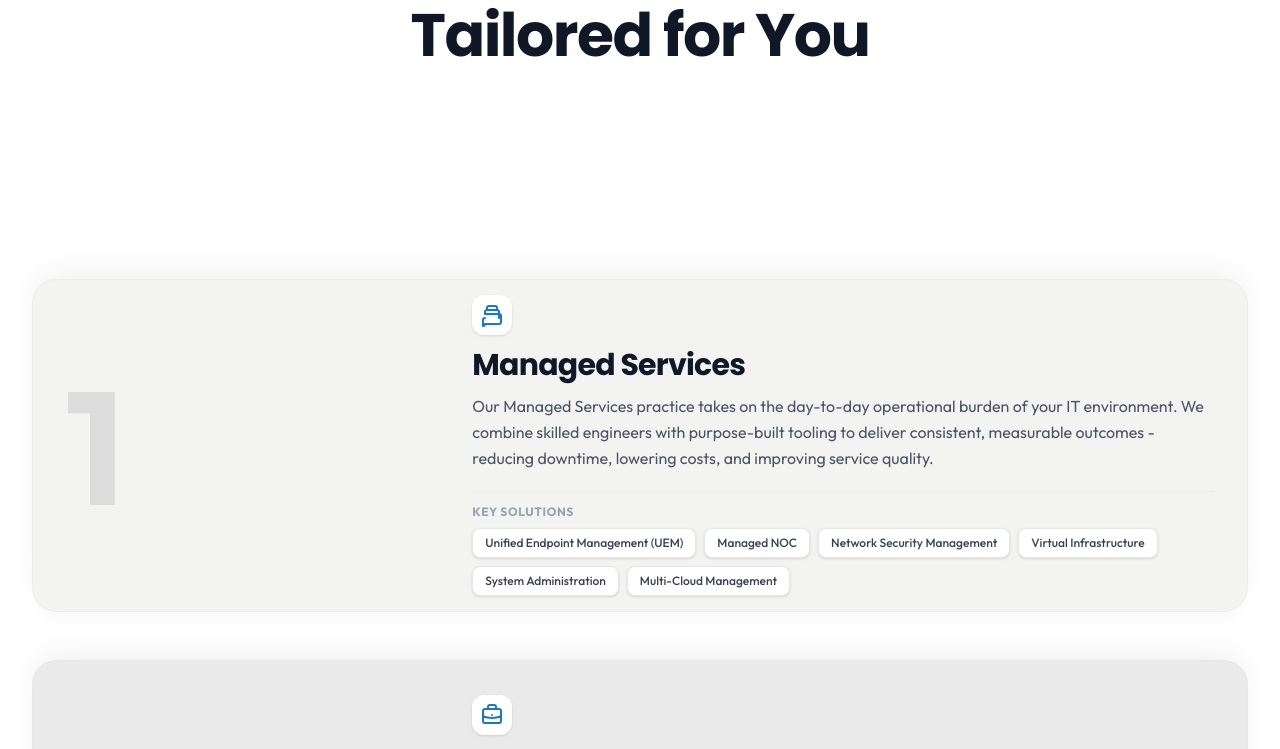
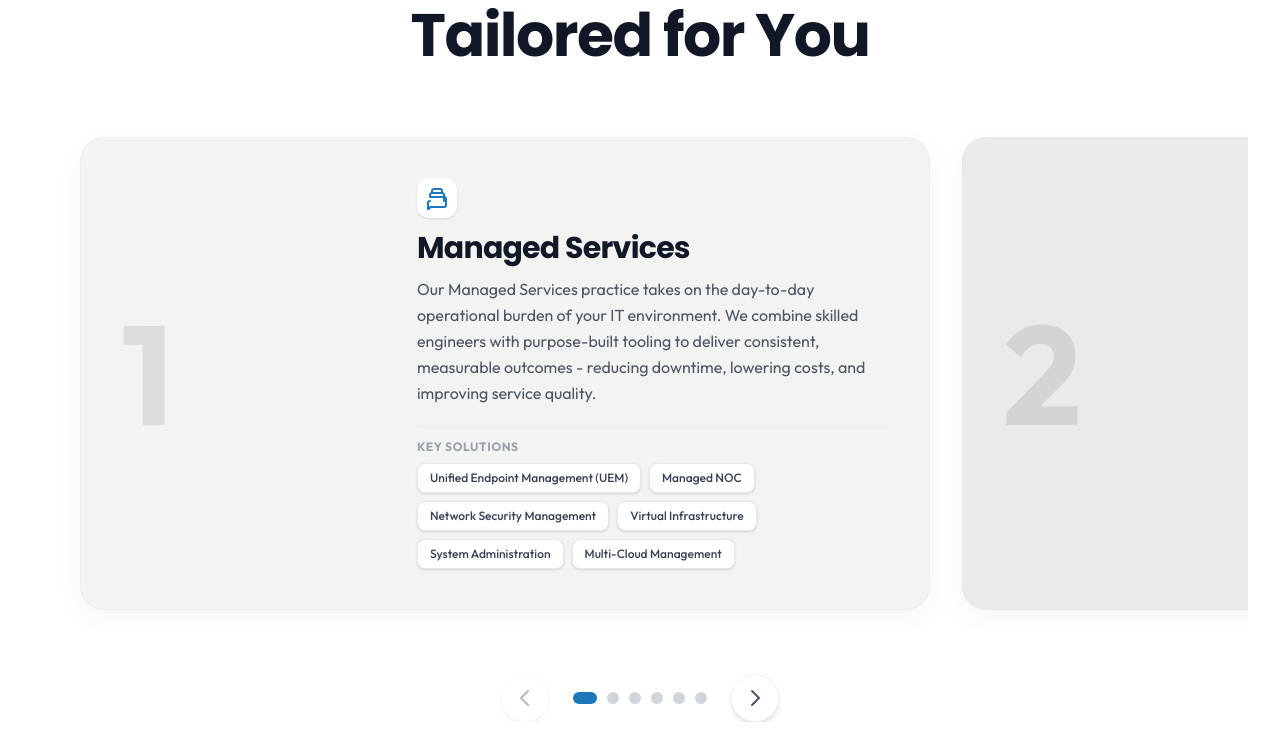
Before and after one commit to DiviyaBhatia/trishield, a Next.js app: page / in a window 1280 px wide. Shown: the part 1110-1859 px from the top of the page. Built offline with nearby package versions, Linux system fonts and the light colour scheme.

Commit message:
style: update hero title and refactor services layout to horizontal scroll

```diff
--- a/src/components/Hero.jsx
+++ b/src/components/Hero.jsx
@@ -7,7 +7,7 @@ const Hero = ({ onContactClick }) => {
 
       <div className="relative z-10 max-w-3xl mx-auto flex flex-col items-center justify-center">
         <h1 className="text-[44px] md:text-6xl font-thin leading-tight mb-8">
-          Unlock Your Potential with <br /><span className="text-[#1d77ba] font-semibold">Our Solutions</span>
+          Your Global Partner <br /><span className="text-[#1d77ba] font-semibold">For IT Solutions</span>
         </h1>
 
         <p
--- a/src/components/Services.jsx
+++ b/src/components/Services.jsx
@@ -1,78 +1,9 @@
 "use client";
-import { useEffect, useLayoutEffect, useRef, useState } from "react";
+import { useRef, useState } from "react";
 
 const Services = () => {
-  const headingRef = useRef(null);
-  const stackRef = useRef(null);
-  const precedingRef = useRef(null);
-  const lastCardRef = useRef(null);
-  const cardRefs = useRef([]);
-  const [headingHeight, setHeadingHeight] = useState(220);
-  const [lastCardHeight, setLastCardHeight] = useState(416);
-  // Natural (un-stuck) distance from the top of the card stack to where the last
-  // card's own row begins — i.e. the combined height of cards 1-5 plus their gaps.
-  const [precedingHeight, setPrecedingHeight] = useState(null);
-  const [revealed, setRevealed] = useState(() => new Set());
-
-  useLayoutEffect(() => {
-    const update = () => {
-      if (headingRef.current) setHeadingHeight(headingRef.current.offsetHeight);
-      if (lastCardRef.current) setLastCardHeight(lastCardRef.current.offsetHeight);
-      if (stackRef.current && precedingRef.current) {
-        const containerTop = stackRef.current.getBoundingClientRect().top;
-        const rowTop = precedingRef.current.getBoundingClientRect().top;
-        setPrecedingHeight(rowTop - containerTop);
-      }
-    };
-    update();
-    const observer = new ResizeObserver(update);
-    if (headingRef.current) observer.observe(headingRef.current);
-    if (lastCardRef.current) observer.observe(lastCardRef.current);
-    window.addEventListener("resize", update);
-    return () => {
-      observer.disconnect();
-      window.removeEventListener("resize", update);
-    };
-  }, []);
-
-  // All cards share the same pinned position (see cardStyle.top below), so a later
-  // card fully covers the one before it the moment it locks in place — no extra JS
-  // needed to cap how many are visible. What position:sticky can't give us on its own
-  // is an eased arrival: sticky clamps instantly once a card reaches its offset, which
-  // reads as a snap. This fades + rises the first card into place the first time it
-  // enters the viewport, so its settle feels eased instead of abrupt — only card 1 gets
-  // this treatment; the rest render fully visible immediately.
-  useEffect(() => {
-    const observer = new IntersectionObserver(
-      (entries) => {
-        entries.forEach((entry) => {
-          if (!entry.isIntersecting) return;
-          const index = Number(entry.target.dataset.cardIndex);
-          setRevealed((prev) => (prev.has(index) ? prev : new Set(prev).add(index)));
-          observer.unobserve(entry.target);
-        });
-      },
-      // Shrinks the effective viewport to its top ~75%, so a card only counts as
-      // "arrived" once it's nearing its pinned position (well within view) — not the
-      // instant its bottom edge peeks in from below, which would finish the fade long
-      // before it locks in. Cards clamp well below the very top, so this can't be
-      // shrunk too aggressively or the zone excludes the clamp point entirely.
-      { rootMargin: "0px 0px -25% 0px" }
-    );
-    if (cardRefs.current[0]) observer.observe(cardRefs.current[0]);
-    return () => observer.disconnect();
-  }, []);
-
-  const HEADING_TOP = 100;
-  const CARD_GAP = 24;
-  const LAST_CARD_ROW_HEIGHT = 500;
-  // Extra scroll distance after the heading settles at the top before card 1 starts
-  // arriving — without this, the card stack's natural position lines up exactly with
-  // the heading's, so card 1 engages at the same moment (or earlier) instead of after.
-  const CARD_START_DELAY = 150;
-  const firstCardTop = HEADING_TOP + headingHeight + CARD_GAP;
-  // Natural distance from the heading's own baseline to where the card stack begins.
-  const cardsBaselineOffset = headingHeight + CARD_GAP + CARD_START_DELAY;
+  const scrollRef = useRef(null);
+  const [activePage, setActivePage] = useState(0);
 
   const servicesData = [
     {
@@ -155,100 +86,84 @@ const Services = () => {
     }
   ];
 
-  // Every card shares this same pinned top — see cardStyle below. Kept for the
-  // release-height formula, which still needs a concrete last-card offset.
-  const lastCardTop = firstCardTop;
-  // Solve for the placeholder height that makes the heading's own sticky dwell
-  // (releaseHeight - headingHeight) end at the same scroll position where the last
-  // card's own dwell (LAST_CARD_ROW_HEIGHT - lastCardTop - lastCardHeight) ends,
-  // given the card stack's baseline now starts `cardsBaselineOffset` (not zero) below
-  // the heading's own baseline — see the placeholder/stack markup below for the
-  // containing-block mechanics this is compensating for.
-  const releaseHeight =
-    precedingHeight != null
-      ? cardsBaselineOffset + precedingHeight + LAST_CARD_ROW_HEIGHT - lastCardTop - lastCardHeight + HEADING_TOP + headingHeight
-      : null;
+  const scrollToPage = (pageIndex) => {
+    if (scrollRef.current) {
+      const card = scrollRef.current.querySelector(".snap-center");
+      if (card) {
+        const cardWidth = card.offsetWidth;
+        const gap = 32; // gap-8 = 32px
+        scrollRef.current.scrollTo({
+          left: pageIndex * (cardWidth + gap),
+          behavior: "smooth"
+        });
+        setActivePage(pageIndex);
+      }
+    }
+  };
+
+  const scrollLeft = () => {
+    if (activePage > 0) {
+      scrollToPage(activePage - 1);
+    }
+  };
+
+  const scrollRight = () => {
+    if (activePage < servicesData.length - 1) {
+      scrollToPage(activePage + 1);
+    }
+  };
+
+  const handleScroll = () => {
+    if (scrollRef.current) {
+      const { scrollLeft } = scrollRef.current;
+      const card = scrollRef.current.querySelector(".snap-center");
+      if (card) {
+        const cardWidth = card.offsetWidth;
+        const gap = 32;
+        const index = Math.round(scrollLeft / (cardWidth + gap));
+        if (index >= 0 && index < servicesData.length) {
+          setActivePage(index);
+        }
+      }
+    }
+  };
 
   return (
-    <div className="bg-white text-black w-full py-20 px-8">
+    <div className="bg-white text-black w-full py-20 px-4 md:px-8">
       <div className="max-w-7xl mx-auto">
-        {/*
-          The heading placeholder is sized to `releaseHeight` (computed above) instead
-          of its natural content height, and the card stack right after it is pulled up
-          by the same amount via negative margin. Net effect: the heading's own sticky
-          containing block ends right where the last card settles, instead of inheriting
-          the cards' much taller shared containing block — so it releases promptly
-          instead of staying pinned through the last card's entire trailing dwell. The
-          negative margin means the placeholder adds no extra page height, so nothing
-          below shifts.
-        */}
-        <div style={{ height: releaseHeight ?? undefined }}>
-          <div
-            ref={headingRef}
-            className="sticky z-20 bg-white w-full text-center pb-8"
-            style={{ top: `${HEADING_TOP}px` }}
-          >
+
+        {/* Title Section */}
+        <div className="w-full text-center pb-12">
           <div className="mb-6">
             <p className="inline-block px-4 py-2 border border-[#1d77ba]/30 rounded-full text-sm font-bold text-[#1d77ba] uppercase tracking-wide bg-transparent font-poppins">
               WHAT WE DO
             </p>
           </div>
-            <h2 className="text-3xl sm:text-4xl md:text-5xl lg:text-6xl font-bold leading-tight mt-4 font-poppins tracking-tight max-w-4xl mx-auto text-center text-gray-900">
+          <h2 className="text-3xl sm:text-4xl md:text-5xl lg:text-6xl font-bold leading-tight mt-4 font-poppins tracking-tight max-w-4xl mx-auto text-gray-900">
             Explore Our Comprehensive Range of{' '}
             <span className="text-[#1d77ba] font-normal">Innovative Services</span>{' '}
             Tailored for You
           </h2>
         </div>
-        </div>
 
-        {/* Sticky Card Relay: each card pins at the same spot as the last, so the
-            newest one simply replaces the previous rather than the stack marching
-            down the page. */}
+        {/* Horizontal scroll container wrapper */}
+        <div className="relative w-full overflow-hidden">
+
+          {/* Scrollable Row */}
           <div
-          ref={stackRef}
-          className="relative w-full flex flex-col gap-12"
-          style={{
-            marginTop: releaseHeight != null ? `-${releaseHeight - cardsBaselineOffset}px` : undefined,
-          }}
+            ref={scrollRef}
+            onScroll={handleScroll}
+            className="flex overflow-x-auto snap-x snap-mandatory scroll-smooth gap-8 w-full py-4 no-scrollbar [scrollbar-width:none] [-ms-overflow-style:none] [&::-webkit-scrollbar]:hidden px-4 md:px-12"
           >
             {servicesData.map((service, index) => {
-            const isLast = index === servicesData.length - 1;
-            const isFirst = index === 0;
-            const isRevealed = revealed.has(index);
-            // Only the first card gets the fade + rise entrance; the rest render fully
-            // visible immediately (they're covered by later cards long before a repeat
-            // entrance would ever be noticed anyway).
-            const revealClassName = isFirst
-              ? `transition-all duration-700 ease-out ${isRevealed ? "opacity-100 translate-y-0" : "opacity-0 translate-y-8"}`
-              : "opacity-100 translate-y-0";
-            const cardClassName = `sticky w-full rounded-3xl p-6 md:p-8 shadow-[0_-12px_30px_-5px_rgba(0,0,0,0.06),0_15px_15px_-5px_rgba(0,0,0,0.02)] border border-gray-200/50 flex flex-col md:flex-row gap-6 items-start md:items-center overflow-y-auto [scrollbar-width:none] [-ms-overflow-style:none] [&::-webkit-scrollbar]:hidden ${revealClassName} ${service.colorClass.bg}`;
-            const cardStyle = {
-              // Every card pins at the same spot — the newest one fully covers the
-              // previous the moment it locks in, instead of each settling lower down.
-              top: `${firstCardTop}px`,
-              // Explicit ascending stack order so each later card always paints over
-              // the one before it, rather than relying on implicit DOM-order fallback
-              // for z-index: auto.
-              zIndex: index + 1,
-              // Caps the card to whatever space is actually left below the pinned
-              // heading, so its bottom edge can never run past the viewport — a fixed
-              // 400px (the old min-height) was taller than that leftover space on
-              // plenty of real screens. Floors at 220px so it never collapses to
-              // nothing on very short viewports. Content spacing above is trimmed to
-              // actually fit that range in the common case; overflow-y-auto (scrollbar
-              // hidden cosmetically, still scrollable) is only the fallback for
-              // genuinely tight viewports where it still doesn't.
-              height: `clamp(220px, calc(100vh - ${firstCardTop}px - 24px), 400px)`,
-            };
-            const setCardRef = (el) => {
-              cardRefs.current[index] = el;
-              if (isLast) lastCardRef.current = el;
-            };
-            const cardContent = (
-              <>
+              return (
+                <div
+                  key={index}
+                  className={`snap-center w-[85vw] md:w-[850px] flex-shrink-0 rounded-3xl p-6 md:p-10 shadow-[0_10px_30px_rgba(0,0,0,0.04),0_1px_3px_rgba(0,0,0,0.02)] border border-gray-200/50 flex flex-col md:flex-row gap-6 md:gap-10 items-center transition-all duration-300 hover:shadow-xl hover:-translate-y-1 ${service.colorClass.bg}`}
+                >
                   {/* Left Column: Huge Number */}
-                <div className="md:col-span-4 text-left md:w-1/3 flex-shrink-0">
-                  <span className="text-[120px] md:text-[160px] font-extrabold text-gray-900/10 leading-none font-poppins select-none">
+                  <div className="md:w-1/3 flex-shrink-0 text-center md:text-left flex items-center justify-center md:justify-start">
+                    <span className="text-[100px] md:text-[140px] font-extrabold text-gray-900/10 leading-none font-poppins select-none">
                       {index + 1}
                     </span>
                   </div>
@@ -277,34 +192,49 @@ const Services = () => {
                       </div>
                     </div>
                   </div>
-              </>
-            );
-
-            // Only the last card gets wrapped in a taller row, giving its sticky child
-            // just enough room to hold its offset for a moment before detaching — kept
-            // short so the pinned heading above releases right as the last card
-            // arrives, not after a long trailing hold. Non-last cards stay direct flex
-            // children (unwrapped) — wrapping them here would collapse to the card's
-            // own height with zero slack and silently disable their sticky behavior.
-            if (isLast) {
-              return (
-                <div key={index} className="relative" style={{ minHeight: LAST_CARD_ROW_HEIGHT }}>
-                  {/* Marks where the last card's row begins — measured to size the
-                      heading's independent release point (see releaseHeight above). */}
-                  <div ref={precedingRef} />
-                  <div ref={setCardRef} data-card-index={index} className={cardClassName} style={cardStyle}>
-                    {cardContent}
-                  </div>
-                </div>
-              );
-            }
-
-            return (
-              <div key={index} ref={setCardRef} data-card-index={index} className={cardClassName} style={cardStyle}>
-                {cardContent}
                 </div>
               );
             })}
+          </div>
+
+          {/* Navigation Controls */}
+          <div className="flex items-center justify-center gap-6 mt-12">
+            <button
+              onClick={scrollLeft}
+              disabled={activePage === 0}
+              aria-label="Scroll left"
+              className="w-12 h-12 rounded-full bg-white shadow-md border border-gray-100 flex items-center justify-center text-gray-600 hover:bg-[#1d77ba] hover:text-white transition-colors duration-300 cursor-pointer disabled:opacity-40 disabled:cursor-not-allowed disabled:hover:bg-white disabled:hover:text-gray-600"
+            >
+              <svg className="w-6 h-6" fill="none" stroke="currentColor" viewBox="0 0 24 24">
+                <path strokeLinecap="round" strokeLinejoin="round" strokeWidth={2} d="M15 19l-7-7 7-7" />
+              </svg>
+            </button>
+
+            <div className="flex space-x-2.5">
+              {servicesData.map((_, index) => (
+                <button
+                  key={index}
+                  onClick={() => scrollToPage(index)}
+                  aria-label={`Go to slide ${index + 1}`}
+                  className={`w-3 h-3 rounded-full transition-all duration-300 cursor-pointer ${
+                    activePage === index ? "bg-[#1d77ba] w-6" : "bg-gray-300 hover:bg-gray-400"
+                  }`}
+                />
+              ))}
+            </div>
+
+            <button
+              onClick={scrollRight}
+              disabled={activePage === servicesData.length - 1}
+              aria-label="Scroll right"
+              className="w-12 h-12 rounded-full bg-white shadow-md border border-gray-100 flex items-center justify-center text-gray-600 hover:bg-[#1d77ba] hover:text-white transition-colors duration-300 cursor-pointer disabled:opacity-40 disabled:cursor-not-allowed disabled:hover:bg-white disabled:hover:text-gray-600"
+            >
+              <svg className="w-6 h-6" fill="none" stroke="currentColor" viewBox="0 0 24 24">
+                <path strokeLinecap="round" strokeLinejoin="round" strokeWidth={2} d="M9 5l7 7-7 7" />
+              </svg>
+            </button>
+          </div>
+
         </div>
       </div>
     </div>
```
Lines whose indentation alone changed are shown as unchanged.
